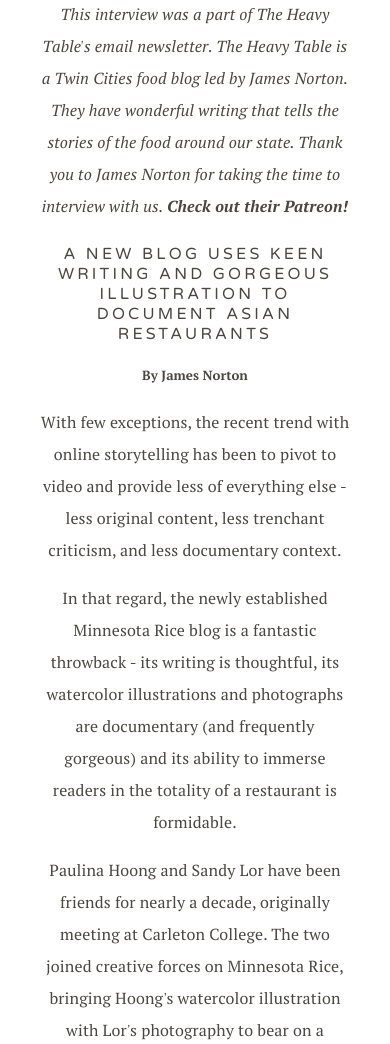
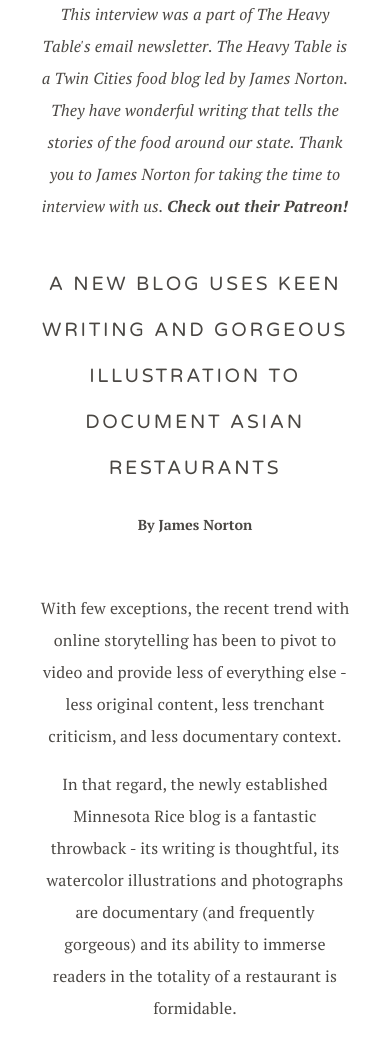
Before and after one commit to minnesotarice/minnesotarice.github.io, a plain HTML site: page press/heavytable.html in a window 390 px wide. Shown: the part 668-1712 px from the top of the page. Drawn offline with Linux system fonts and the light colour scheme.

Commit message:
Added press styles

```diff
--- a/css/style.css
+++ b/css/style.css
@@ -304,6 +304,18 @@ p {
   max-width: 100%;
 }
 
+.press-title {
+  font-size: 1.4em;
+  letter-spacing: 0.14em;
+  line-height: 2.4em;
+  max-width: 960px;
+  margin: 4em auto 0;
+}
+.press-author {
+  font-size: 0.9em;
+  margin-bottom: 6em;
+}
+
 #close-gallery {
   font-size: 0.8em;
   padding: 14px;
@@ -421,4 +433,11 @@ p {
     width: 100%;
     margin-bottom: 1em;
   }
+  .press-title {
+    font-size: 1.2em;
+    margin-top: 2em;
+  }
+  .press-author {
+    margin-bottom: 4em;
+  }
 }
```
